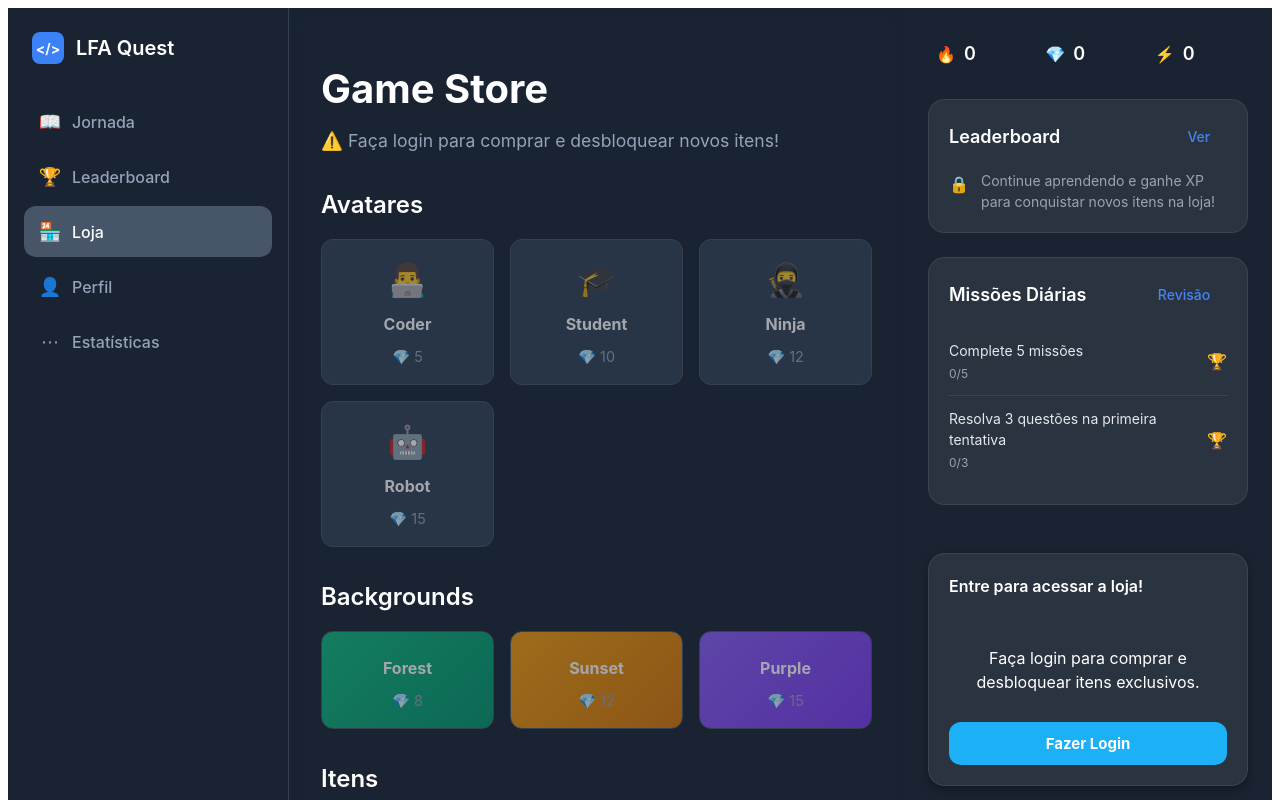
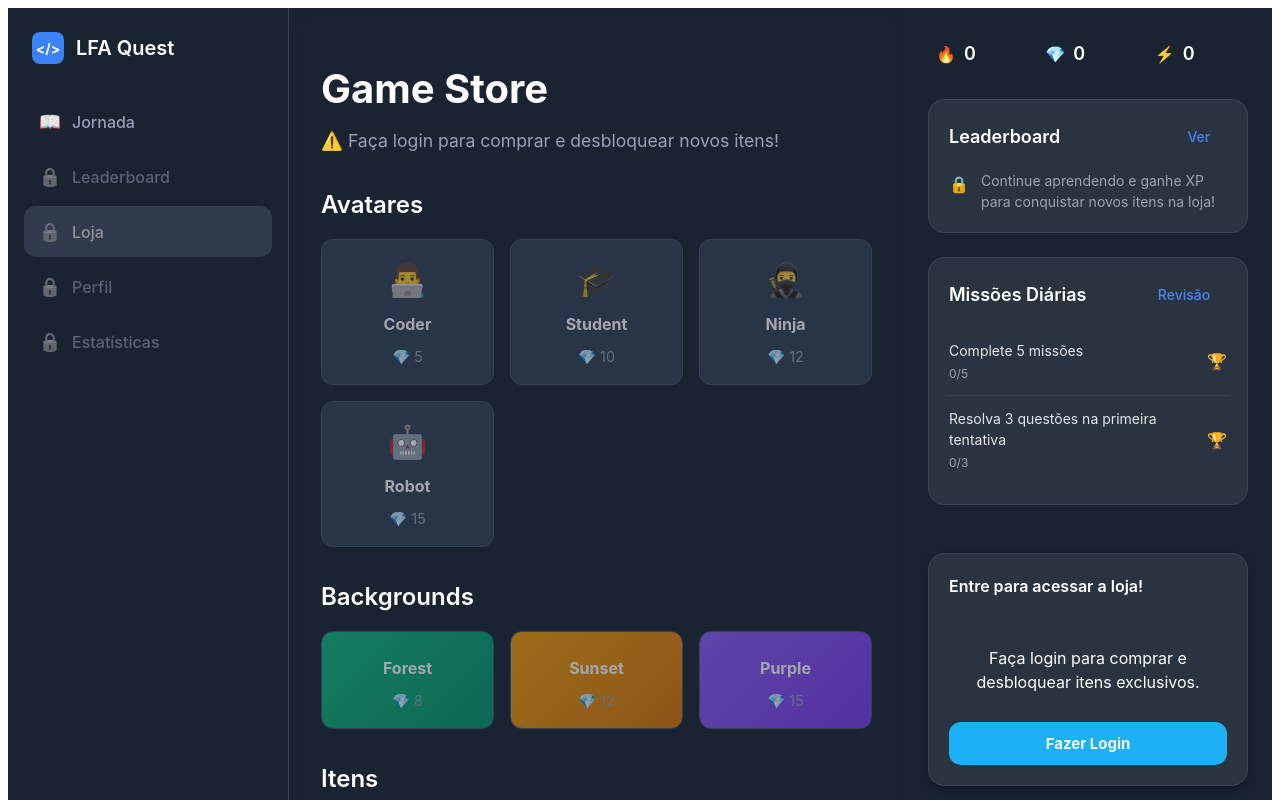
Before and after one commit to Defala-Jam/LFA-Quest, a React (Vite) app in the folder front/: page /store in a window 1280 px wide. Shown: the top 800 px of the page. Built offline with nearby package versions, Linux system fonts and the light colour scheme.

Commit message:
bloqueio de sideBar
caso o usuario não tenha feito login, o sistema bloqueia acesso a outras funcionalidades

```diff
--- a/front/src/components/sidebar/Sidebar.css
+++ b/front/src/components/sidebar/Sidebar.css
@@ -83,3 +83,18 @@
     padding: 10px 12px;
   }
 }
+
+/* 🔒 Itens bloqueados (sem login) */
+.nav-item.locked {
+  opacity: 0.5;
+  cursor: not-allowed;
+}
+
+.nav-item.locked:hover {
+  background: transparent;
+  color: #94a3b8;
+}
+
+.nav-item.locked .nav-icon {
+  filter: grayscale(1);
+}
--- a/front/src/components/sidebar/Sidebar.tsx
+++ b/front/src/components/sidebar/Sidebar.tsx
@@ -1,24 +1,39 @@
-"use client"
+"use client";
 
-import type React from "react"
-import { useNavigate } from "react-router-dom"
-import "./Sidebar.css"
+import type React from "react";
+import { useNavigate } from "react-router-dom";
+import "./Sidebar.css";
 
 interface SidebarProps {
-  activeItem: string
-  onNavigate: (item: string) => void
+  activeItem: string;
+  onNavigate: (item: string) => void;
 }
 
 const Sidebar: React.FC<SidebarProps> = ({ activeItem, onNavigate }) => {
-  const navigate = useNavigate()
+  const navigate = useNavigate();
 
+  // 🔹 Verifica se o usuário está logado
+  const isLoggedIn = !!localStorage.getItem("token");
+
+  // 🔹 Itens do menu (todos, mas só "journey" fica livre sem login)
   const navItems = [
-    { id: "journey", label: "Jornada", icon: "📖", path: "/path" },
-    { id: "leaderboard", label: "Leaderboard", icon: "🏆", path: "/leaderboard" },
-    { id: "store", label: "Loja", icon: "🏪", path: "/store" },
-    { id: "profile", label: "Perfil", icon: "👤", path: "/profile" },
-    { id: "more", label: "Estatísticas", icon: "⋯", path: "/more" },
-  ]
+    { id: "journey", label: "Jornada", icon: "📖", path: "/path", requiresLogin: false },
+    { id: "leaderboard", label: "Leaderboard", icon: "🏆", path: "/leaderboard", requiresLogin: true },
+    { id: "store", label: "Loja", icon: "🏪", path: "/store", requiresLogin: true },
+    { id: "profile", label: "Perfil", icon: "👤", path: "/profile", requiresLogin: true },
+    { id: "more", label: "Estatísticas", icon: "⋯", path: "/more", requiresLogin: true },
+  ];
+
+  // 🔸 Handler de clique
+  const handleClick = (item: any) => {
+    if (item.requiresLogin && !isLoggedIn) {
+      // 🔒 Bloqueia clique e mostra aviso
+      alert("⚠️ Faça login para acessar esta funcionalidade!");
+      return;
+    }
+    onNavigate(item.id);
+    navigate(item.path);
+  };
 
   return (
     <div className="sidebar">
@@ -28,22 +43,26 @@ const Sidebar: React.FC<SidebarProps> = ({ activeItem, onNavigate }) => {
       </div>
 
       <nav className="nav-menu">
-        {navItems.map((item) => (
-          <div
-            key={item.id}
-            className={`nav-item ${activeItem === item.id ? "active" : ""}`}
-            onClick={() => {
-              onNavigate(item.id)       // mantém seu estado de ativo
-              navigate(item.path)       // faz o roteamento real
-            }}
-          >
-            <span className="nav-icon">{item.icon}</span>
-            <span>{item.label}</span>
-          </div>
-        ))}
+        {navItems.map((item) => {
+          const locked = item.requiresLogin && !isLoggedIn;
+
+          return (
+            <div
+              key={item.id}
+              className={`nav-item ${activeItem === item.id ? "active" : ""} ${locked ? "locked" : ""}`}
+              onClick={() => handleClick(item)}
+              title={locked ? "Faça login para acessar" : item.label}
+            >
+              <span className="nav-icon">
+                {locked ? "🔒" : item.icon}
+              </span>
+              <span>{item.label}</span>
+            </div>
+          );
+        })}
       </nav>
     </div>
-  )
-}
+  );
+};
 
-export default Sidebar
+export default Sidebar;
```
